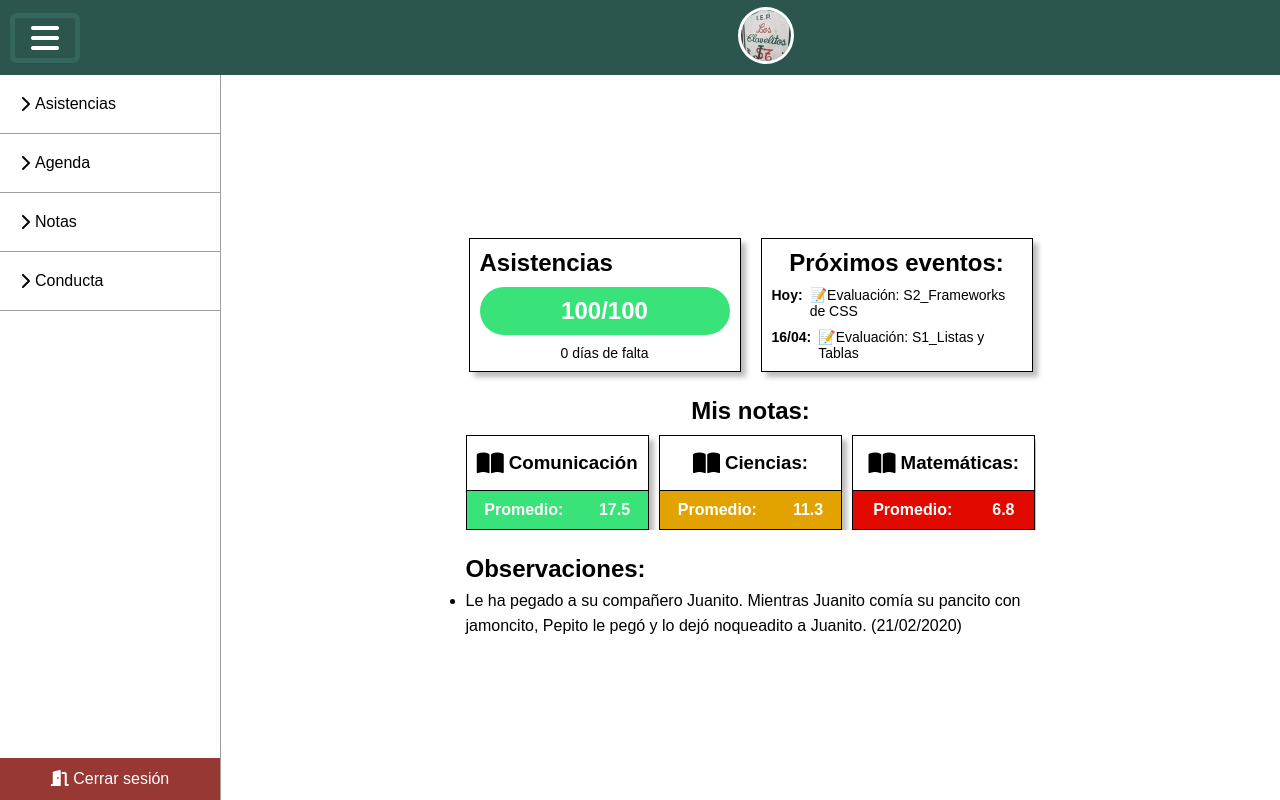
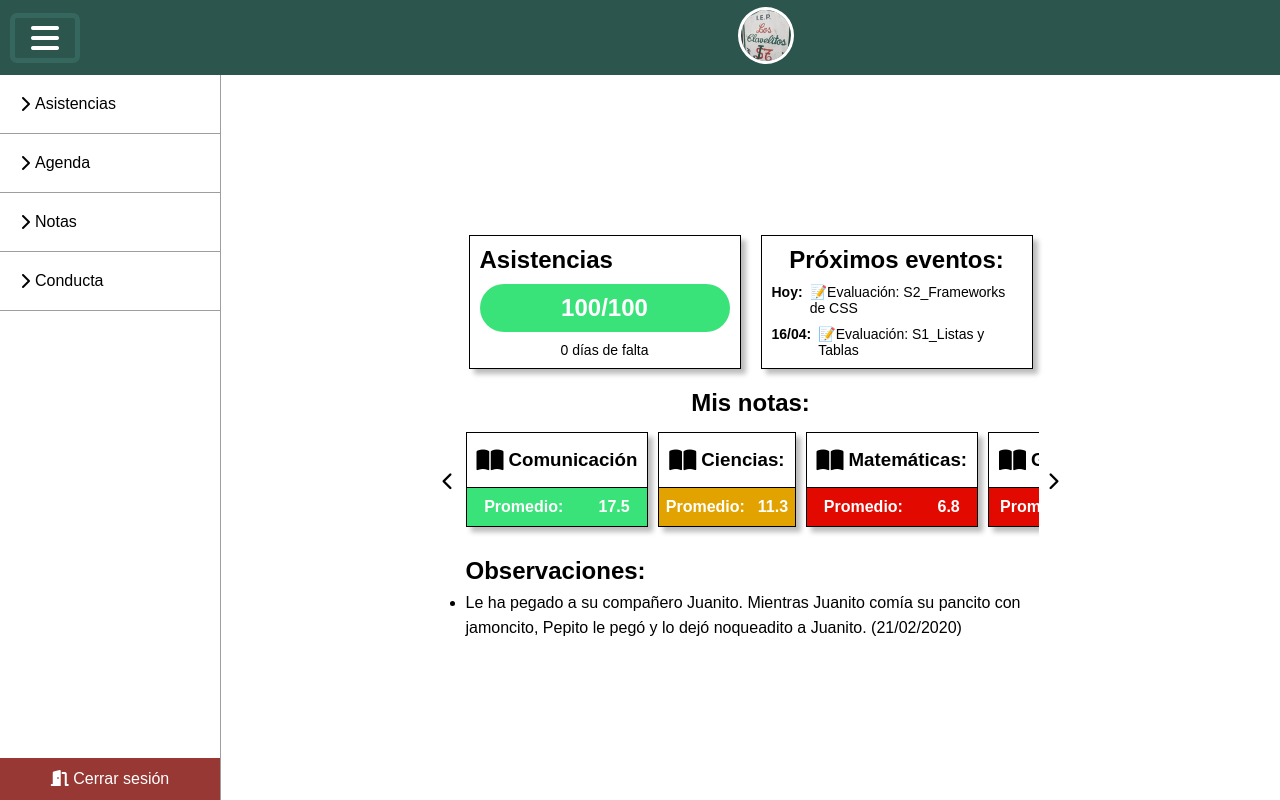
Before and after one commit to Letalandroid/web_direccion, a PHP site: page / in a window 1280 px wide. Run offline with PHP 8.4, Linux system fonts and the light colour scheme; some libraries are stand-ins or nearby versions.

Commit message:
Add scroll_bar to minisection on home Mis Notas

```diff
--- /dev/null
+++ b/css/_variables.css
@@ -0,0 +1,4 @@
+:root {
+    --green: #2C554D;
+    --red: #983834;
+}
--- a/css/home.css
+++ b/css/home.css
@@ -1,3 +1,5 @@
+@import './_variables.css';
+
 * {
     margin: 0;
     padding: 0;
@@ -10,7 +12,7 @@ header {
     display: flex;
     justify-content: space-between;
     align-items: center;
-    background-color: #2C554D;
+    background-color: var(--green);
     padding: 10px;
 }
 
@@ -66,7 +68,7 @@ main {
     flex-direction: column;
     justify-content: center;
     align-items: center;
-    gap: 25px;
+    gap: 20px;
 
     .sections__top {
         display: flex;
@@ -122,25 +124,72 @@ main {
     }
 
     .container__section__notas {
-        width: 570px;
-        overflow: auto;
+        position: relative;
         display: flex;
         flex-direction: column;
-        gap: 10px;
+        gap: 5px;
 
         h2 {
             text-align: center;
         }
 
         .container__notas {
+            width: 570px;
+            padding: 10px 3px;
+            overflow: auto;
+            scroll-behavior: smooth;
             display: flex;
             gap: 10px;
+
+            &::-webkit-scrollbar {
+                height: 5px;
+            }
+
+            &::-webkit-scrollbar-track {
+                background: transparent;
+            }
+
+            &::-webkit-scrollbar-thumb {
+                background: var(--red);
+                border-radius: 100px;
+            }
+        }
+
+        #btn_left {
+            position: absolute;
+            padding: 0 8px;
+            height: 111px;
+            z-index: 5;
+            left: -28px;
+            bottom: 0;
+            background-color: #fff;
+            backdrop-filter: blur(5px);
+
+            i {
+                font-size: 18px;
+            }
+
+        }
+
+        #btn_right {
+            position: absolute;
+            padding: 0 8px;
+            height: 111px;
+            z-index: 5;
+            right: -28px;
+            bottom: 0;
+            background-color: #fff;
+            backdrop-filter: blur(5px);
+
+            i {
+                font-size: 18px;
+            }
+
         }
     }
 
     .section__notas {
 
-        width: 250px;
         display: flex;
         flex-direction: column;
         align-items: center;
@@ -151,7 +200,7 @@ main {
             display: flex;
             justify-content: center;
             align-items: center;
-            padding: 15px 0;
+            padding: 15px 10px;
             gap: 5px;
 
             i {
@@ -209,7 +258,7 @@ nav {
     color: #fff;
     font-size: 16px;
     padding: 12px;
-    background-color: #983834;
+    background-color: var(--red);
     transition: background-color .2s;
 
     &:hover {
--- a/index.html
+++ b/index.html
@@ -5,6 +5,7 @@
   <meta name="viewport" content="width=device-width, initial-scale=1.0">
   <link rel="stylesheet" href="/css/home.css">
   <link rel="shortcut icon" href="/assets/img/logo.jpeg" type="image/x-icon">
+  <script defer src="/js/home.js"></script>
   <script src="https://kit.fontawesome.com/8b1c082df7.js" crossorigin="anonymous"></script>
   <title>I.E.P Los Clavelitos de SJT - Piura | Panel</title>
 </head>
@@ -59,6 +60,9 @@
       </div>
       <div class="container__section__notas">
         <h2>Mis notas:</h2>
+        <button id="btn_left">
+          <i class="fas fa-chevron-left"></i>
+        </button>
         <div class="container__notas">
           <div class="section__notas">
             <div>
@@ -90,7 +94,20 @@
               <span>6.8</span>
             </div>
           </div>
+          <div class="section__notas">
+            <div>
+              <i class="fas fa-book-open"></i>
+              <h3>Geografía:</h3>
+            </div>
+            <div style="background-color: #E20900;">
+              <p>Promedio:</p>
+              <span>8.2</span>
+            </div>
+          </div>
         </div>
+        <button id="btn_right">
+          <i class="fas fa-chevron-right"></i>
+        </button>
       </div>
       <div class="section__observacion">
         <h2>Observaciones:</h2>
--- /dev/null
+++ b/js/home.js
@@ -0,0 +1,11 @@
+const btn_left = document.querySelector('#btn_left');
+const btn_right = document.querySelector('#btn_right');
+const container_notas = document.querySelector('.container__notas');
+
+btn_left.addEventListener('click', () => {
+	container_notas.scrollLeft -= 150;
+});
+
+btn_right.addEventListener('click', () => {
+	container_notas.scrollLeft += 150;
+});
```
